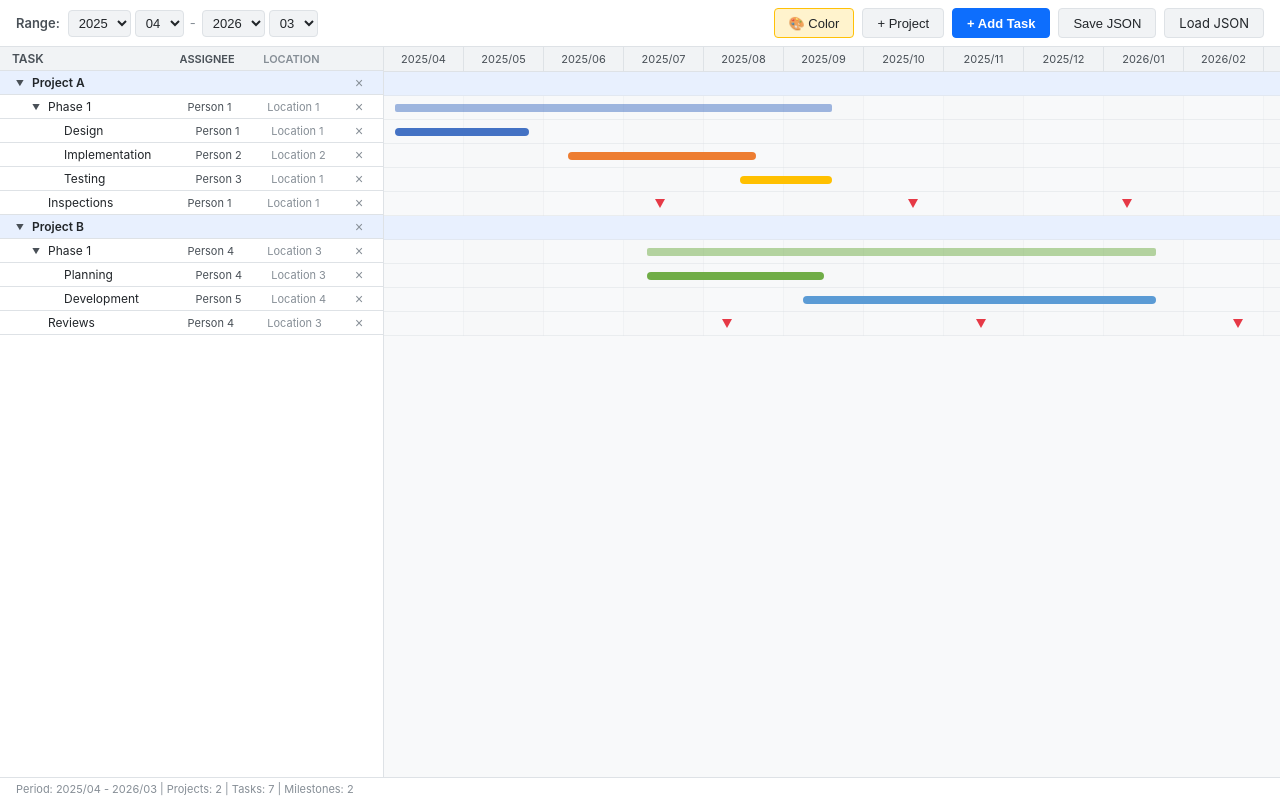
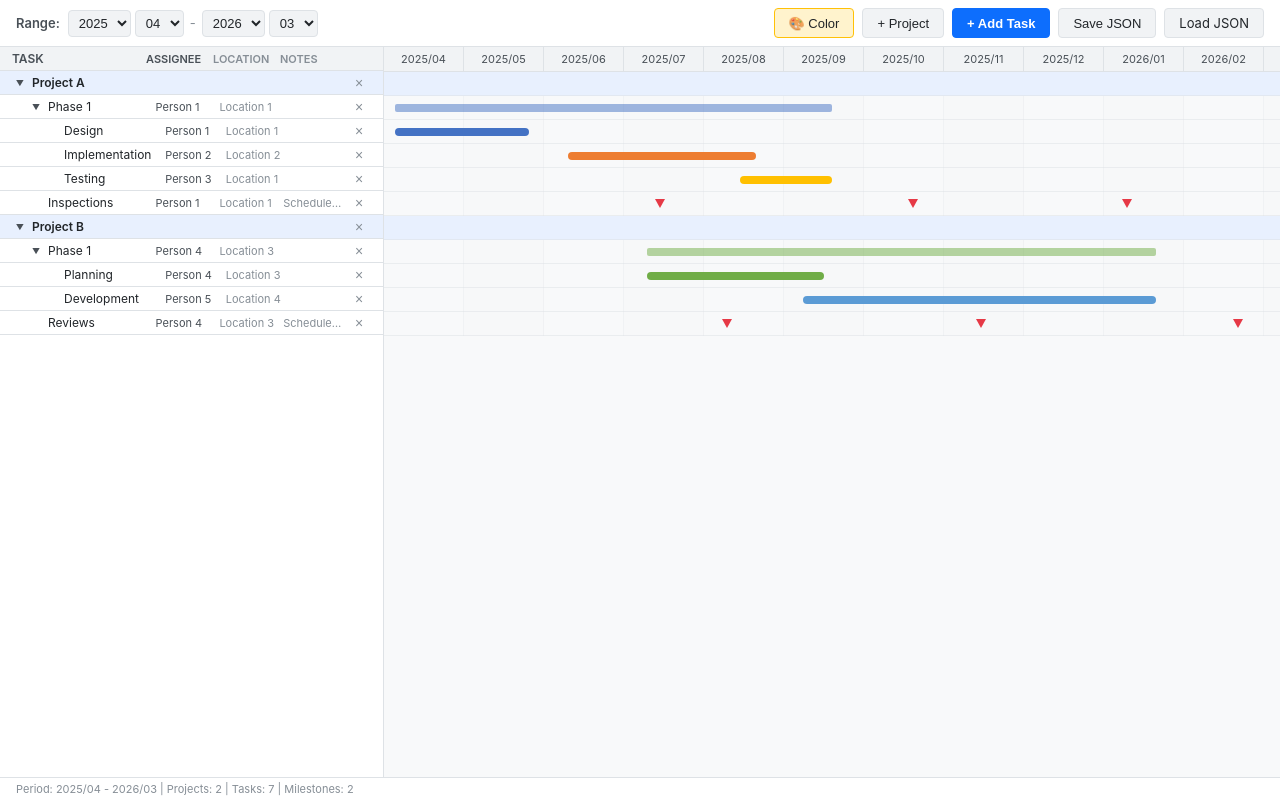
Before and after one commit to ichyy-n/timelane, a React (Vite) app: page / in a window 1280 px wide. Built offline with nearby package versions, Linux system fonts and the light colour scheme.

Commit message:
feat: add notes/remarks column to task list

```diff
--- a/src/App.css
+++ b/src/App.css
@@ -223,6 +223,16 @@ body {
 
 .col-location {
   flex: 1;
+  color: var(--text-muted);
+  font-size: 11px;
+  overflow: hidden;
+  text-overflow: ellipsis;
+  white-space: nowrap;
+}
+
+.col-notes {
+  flex: 1;
+  max-width: 120px;
   color: var(--text-muted);
   font-size: 11px;
   overflow: hidden;
--- a/src/components/TaskList.jsx
+++ b/src/components/TaskList.jsx
@@ -34,6 +34,7 @@ export default function TaskList({
         <span className="col-name">Task</span>
         <span className="col-assignee">Assignee</span>
         <span className="col-location">Location</span>
+        <span className="col-notes">Notes</span>
         <span className="col-actions"></span>
       </div>
       {displayRows.map((row) => {
@@ -74,6 +75,7 @@ export default function TaskList({
               </span>
               <span className="col-assignee"></span>
               <span className="col-location"></span>
+              <span className="col-notes"></span>
               <span className="col-actions">
                 <button
                   className="btn-delete"
@@ -124,6 +126,7 @@ export default function TaskList({
             </span>
             <span className="col-assignee">{task.assignee}</span>
             <span className="col-location">{task.location}</span>
+            <span className="col-notes" title={task.notes || ""}>{task.notes}</span>
             <span className="col-actions">
               <button
                 className="btn-delete"
```
